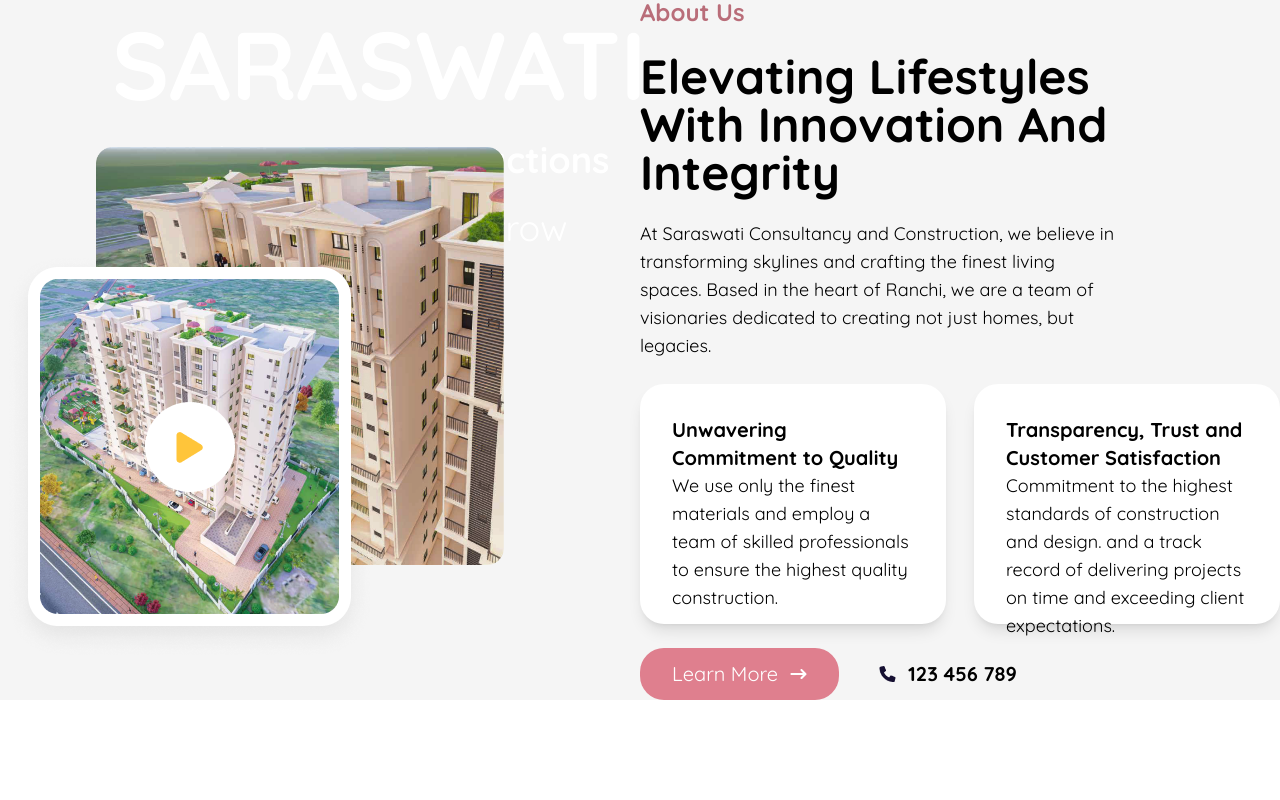
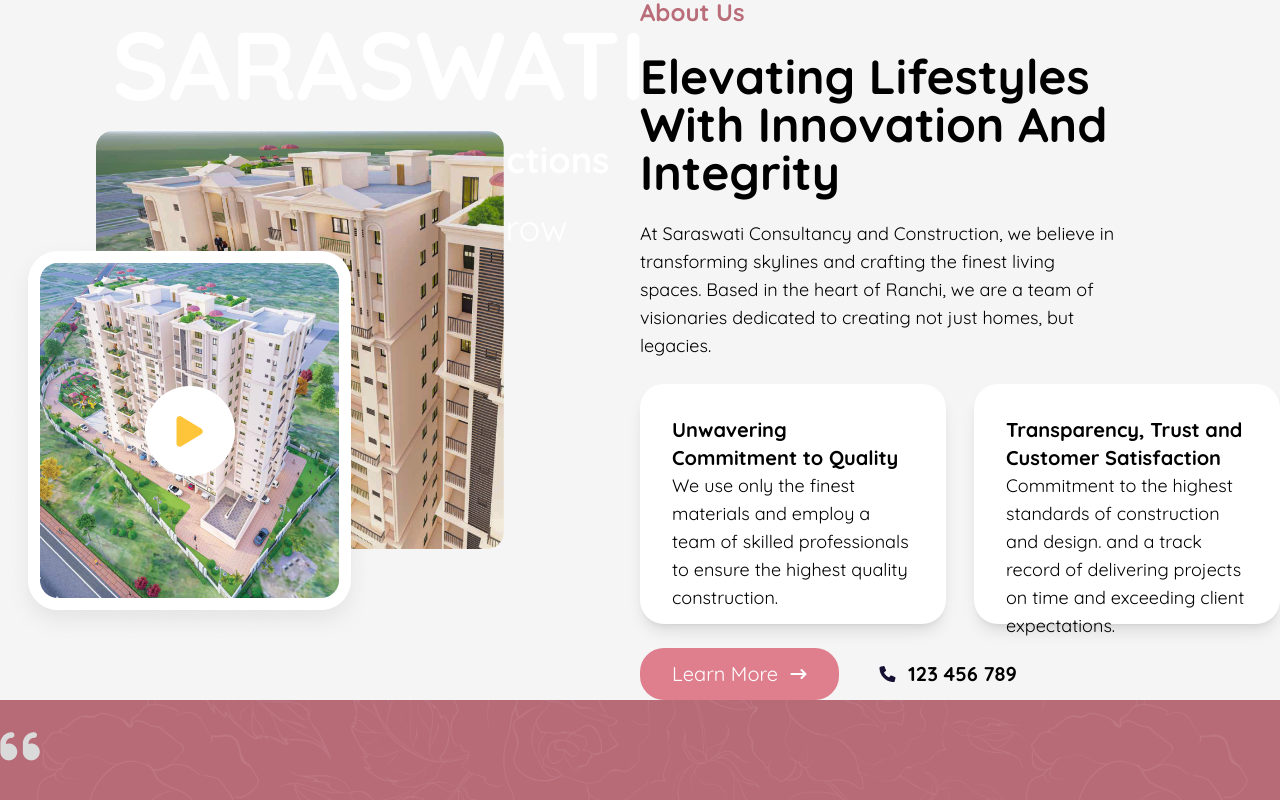
Before and after one commit to Aadarsh032/Saraswati-Construction, a React (Vite) app in the folder Sarswati Construction/: page / in a window 1280 px wide. Shown: the part 304-1104 px from the top of the page. Before the commit the page ends 1004 px from the top, so only its background shows below. Built offline with nearby package versions, Linux system fonts and the light colour scheme.

Commit message:
About page 2nd Section

```diff
--- a/Sarswati Construction/src/Components/AboutUs/AboutUs.jsx
+++ b/Sarswati Construction/src/Components/AboutUs/AboutUs.jsx
@@ -3,15 +3,17 @@
 import aboutrightimage2 from '../../assets/playutt.png'
  import longarrowwhiteright from '../../assets/long-arrow-right-white.png'
  import blackphone from '../../assets/black-phone-icon.png'
+import AboutUssec2 from './AboutUssec2/AboutUssec2'
 
 const AboutUs = () => {
   return (
+     <>
     <div className='aboutus bg-neutral-100 '>
 
       <div className='flex items-center justify-center gap-10   '>
 
         <div className='w-1/2'>
-          <div className='aboutusleft relative m-24 mb-20 '>
+          <div className='aboutusleft relative m-24 mb-28 '>
             <img src={aboutrightimage1} alt="" />
             <img src={aboutrightimage2} alt="" className='absolute -bottom-24 right-32' />
           </div>
@@ -44,6 +46,8 @@
         </div>
       </div>
     </div>
+    <AboutUssec2/>
+    </>
   )
 }
 
--- /dev/null
+++ b/Sarswati Construction/src/Components/AboutUs/AboutUssec2/AboutUssec2.jsx
@@ -0,0 +1,24 @@
+import React from 'react'
+import backdrop from '../../../assets/Sarswati Backdrop 1.png'
+import quotes from '../../../assets/quote-left.png'
+
+const AboutUssec2 = () => {
+  return (
+    <div className='aboutussec2-backdrop relative'>
+         <img src={backdrop} alt="" />
+
+         <div className='aboutussec2-content absolute top-8'>
+
+                  <div className='aboutussec2-content-leftdiv'>
+                         <img src={quotes} alt="" />
+                  </div>
+                  <div className='aboutussec2-content-rightdiv'>
+
+                   </div>
+
+         </div>
+    </div>
+  )
+}
+
+export default AboutUssec2
```
Also changed, not shown: Sarswati Construction/src/assets/Sarswati Backdrop 1.png (added), Sarswati Construction/src/assets/quote-left.png (added).
